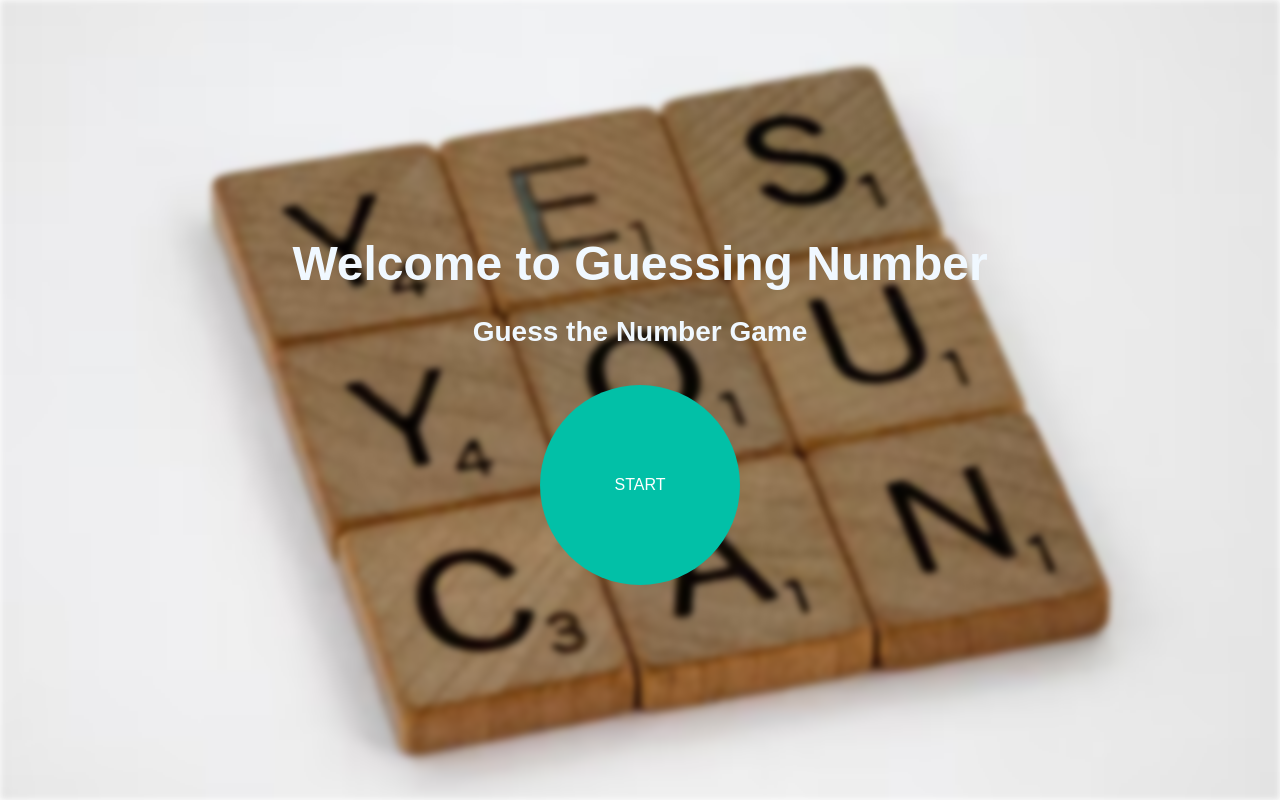
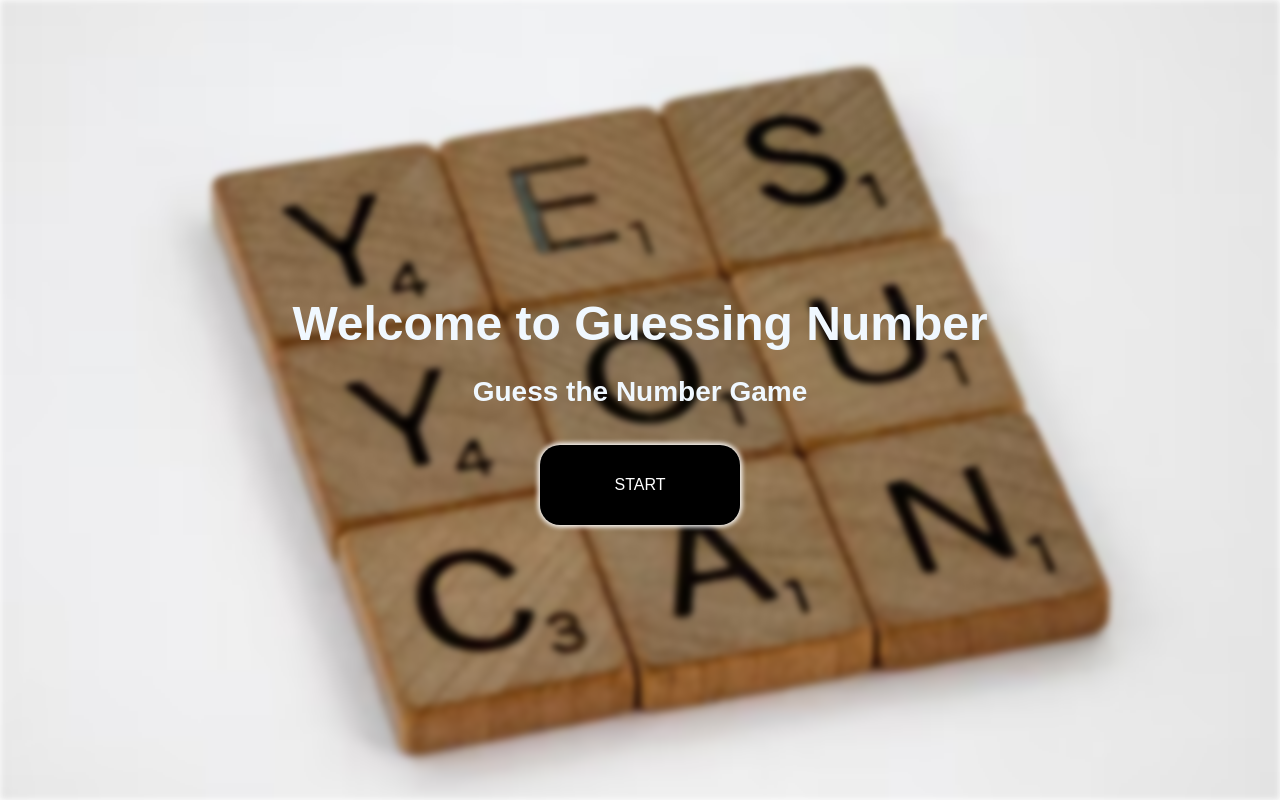
Before and after one commit to srinath6198/guessingNumbers, a React (Create React App) app in the folder frontend/: page / in a window 1280 px wide. Built offline with nearby package versions, Linux system fonts and the light colour scheme.

Commit message:
Update Home.jsx

```diff
--- a/frontend/src/Components/Home.jsx
+++ b/frontend/src/Components/Home.jsx
@@ -14,7 +14,7 @@ const Home = () => {
         <h1 className='header'>Welcome to Guessing Number</h1>
         <h1>Guess the Number Game</h1>
 
-        <button  className='btn' onClick={handleButton} >START</button>
+        <button  className='btn' id="str" onClick={handleButton} >START</button>
     </div>
   )
 }
```
